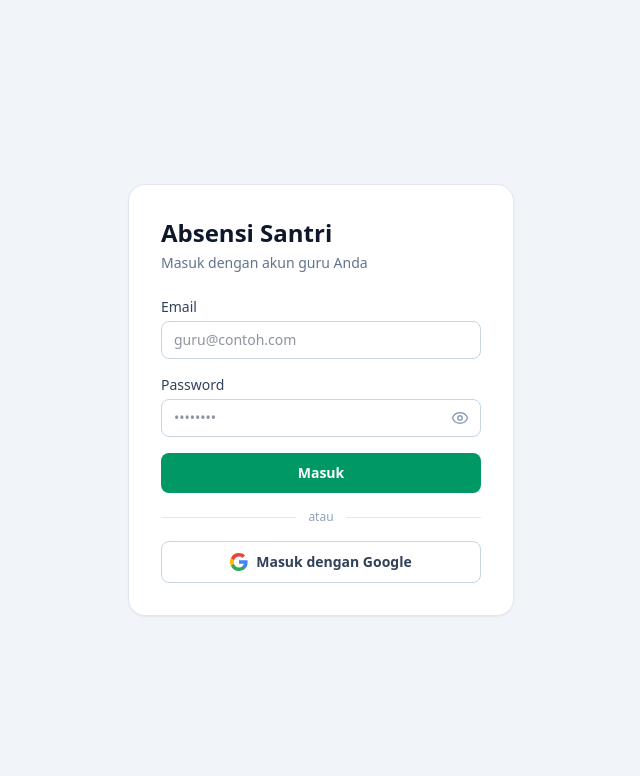
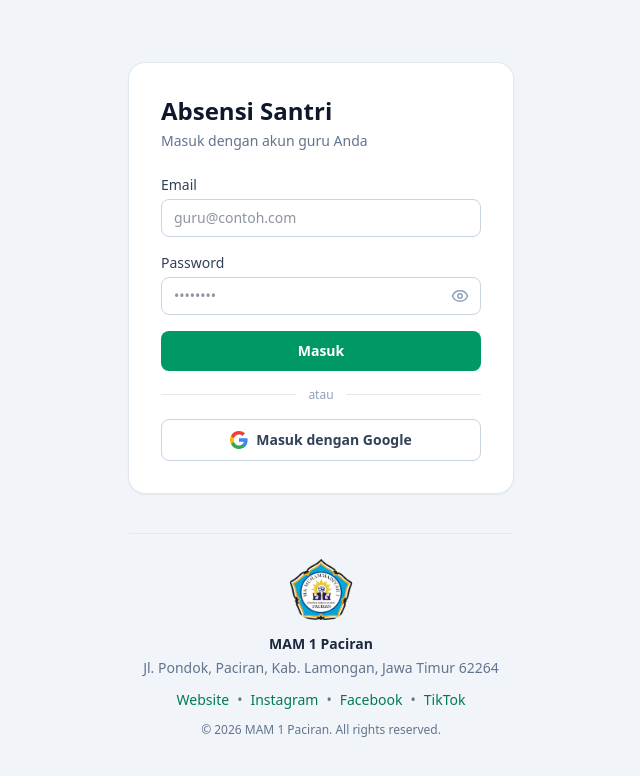
Before and after one commit to aqilaziz/absensimamsaka2026, a Next.js app: page /login in a window 1280 px wide. Shown: the top 776 px of the page, without its empty margins (319-959 px from the left). Built offline with nearby package versions, Linux system fonts and the light colour scheme.

Commit message:
feat: tambah identitas resmi MAM 1 Paciran (logo, alamat, tautan sosial) di login & dashboard

```diff
--- a/app/(auth)/login/page.tsx
+++ b/app/(auth)/login/page.tsx
@@ -1,13 +1,19 @@
 import { LoginForm } from "./login-form";
+import { IdentitasFooter } from "@/components/identitas-footer";
 
 export default function LoginPage() {
   return (
-    <div className="w-full max-w-sm rounded-2xl bg-white p-6 shadow-sm ring-1 ring-slate-200 sm:p-8">
-      <h1 className="text-xl font-bold text-slate-900 sm:text-2xl">
-        Absensi Santri
-      </h1>
-      <p className="mt-1 text-sm text-slate-500">Masuk dengan akun guru Anda</p>
-      <LoginForm />
+    <div className="w-full max-w-sm">
+      <div className="rounded-2xl bg-white p-6 shadow-sm ring-1 ring-slate-200 sm:p-8">
+        <h1 className="text-xl font-bold text-slate-900 sm:text-2xl">
+          Absensi Santri
+        </h1>
+        <p className="mt-1 text-sm text-slate-500">
+          Masuk dengan akun guru Anda
+        </p>
+        <LoginForm />
+      </div>
+      <IdentitasFooter />
     </div>
   );
 }
--- a/app/(dashboard)/layout.tsx
+++ b/app/(dashboard)/layout.tsx
@@ -1,6 +1,7 @@
 import { Suspense } from "react";
 import { createClient } from "@/lib/supabase/server";
 import { NavLink } from "@/components/nav-link";
+import { IdentitasFooter } from "@/components/identitas-footer";
 import { logout } from "./actions";
 import { labelSemester, semesterAktifHariIni } from "@/lib/periode";
 import type { Kelas, Profile, Semester, TahunPelajaran } from "@/lib/types";
@@ -201,7 +202,10 @@ export default function DashboardLayout({
           </nav>
         </header>
 
-        <main className="min-w-0 flex-1 p-4 sm:p-6 md:p-8">{children}</main>
+        <main className="min-w-0 flex-1 p-4 sm:p-6 md:p-8">
+          {children}
+          <IdentitasFooter />
+        </main>
       </div>
     </div>
   );
--- /dev/null
+++ b/components/identitas-footer.tsx
@@ -0,0 +1,77 @@
+/**
+ * Identitas resmi MAM 1 Paciran — logo, alamat, tautan sosial, dan hak cipta.
+ * Dipakai di halaman login dan di bawah konten dashboard.
+ *
+ * Catatan: memakai <img> biasa (bukan next/image) karena `images.unoptimized`
+ * sudah aktif di next.config.ts, sehingga optimasi next/image tidak dipakai.
+ */
+const TAUTAN = [
+  { label: "Website", href: "https://mam1paciran.sch.id/" },
+  { label: "Instagram", href: "https://www.instagram.com/mam.satu" },
+  {
+    label: "Facebook",
+    href: "https://www.facebook.com/MAM-1-Karangasem",
+  },
+  { label: "TikTok", href: "https://www.tiktok.com/@mamsa.official" },
+] as const;
+
+export function IdentitasFooter({
+  variant = "terang",
+}: {
+  /** "terang" = latar putih (login), "gelap" = latar dashboard */
+  variant?: "terang" | "gelap";
+}) {
+  const gelap = variant === "gelap";
+
+  return (
+    <footer
+      className={`mt-10 border-t pt-6 text-center ${
+        gelap
+          ? "border-emerald-900/10 text-slate-500"
+          : "border-slate-200 text-slate-500"
+      }`}
+    >
+      <div className="flex flex-col items-center gap-3">
+        {/* eslint-disable-next-line @next/next/no-img-element */}
+        <img
+          src="/logomam1.png"
+          alt="Logo MAM 1 Paciran"
+          width={64}
+          height={64}
+          className="h-16 w-16 rounded-full object-contain"
+        />
+
+        <div className="space-y-1">
+          <p
+            className={`text-sm font-semibold ${
+              gelap ? "text-slate-700" : "text-slate-800"
+            }`}
+          >
+            MAM 1 Paciran
+          </p>
+          <p className="text-xs sm:text-sm">
+            Jl. Pondok, Paciran, Kab. Lamongan, Jawa Timur 62264
+          </p>
+        </div>
+
+        <nav className="flex flex-wrap items-center justify-center gap-x-2 gap-y-1 text-xs sm:text-sm">
+          {TAUTAN.map((t, i) => (
+            <span key={t.href} className="flex items-center gap-2">
+              {i > 0 && <span aria-hidden="true">•</span>}
+              <a
+                href={t.href}
+                target="_blank"
+                rel="noopener noreferrer"
+                className="font-medium text-emerald-700 hover:underline"
+              >
+                {t.label}
+              </a>
+            </span>
+          ))}
+        </nav>
+
+        <p className="text-xs">© 2026 MAM 1 Paciran. All rights reserved.</p>
+      </div>
+    </footer>
+  );
+}
```
Also changed, not shown: public/logomam1.png (added).
